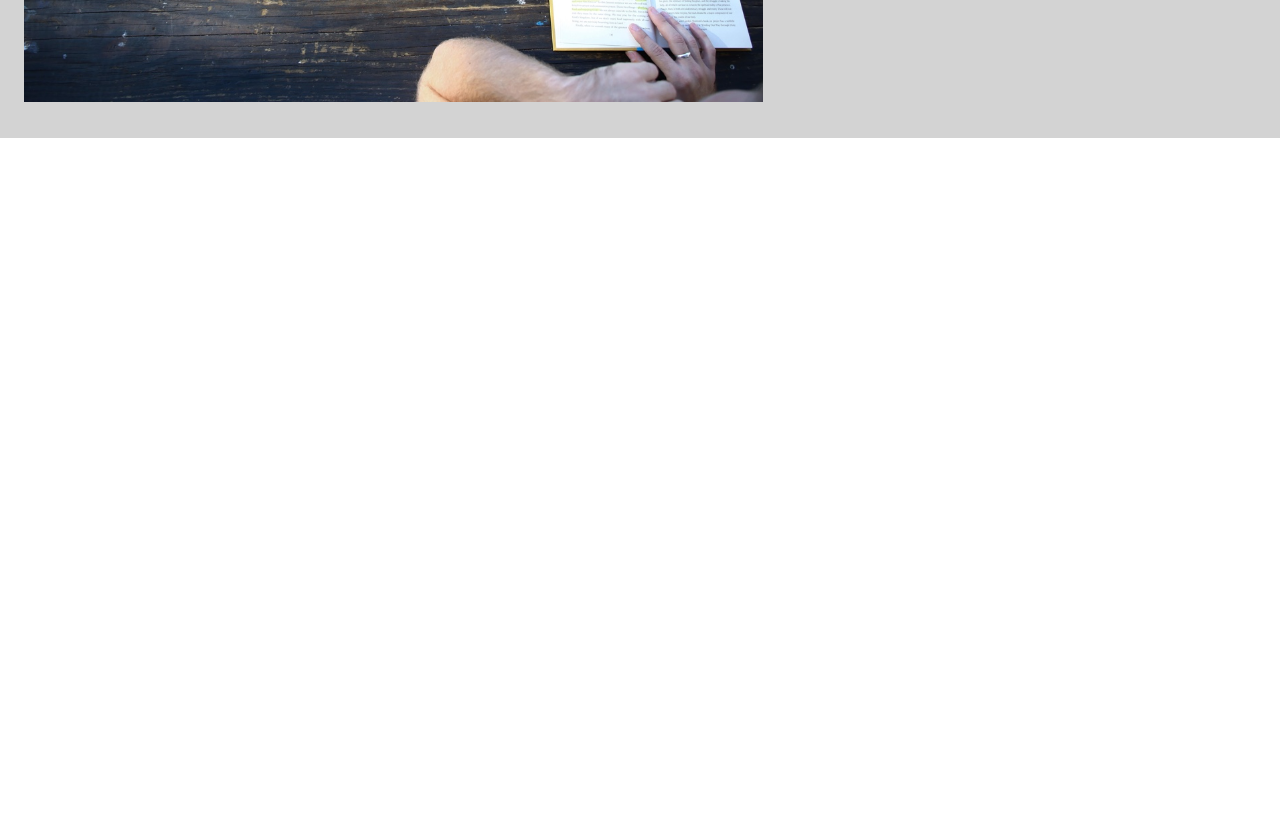
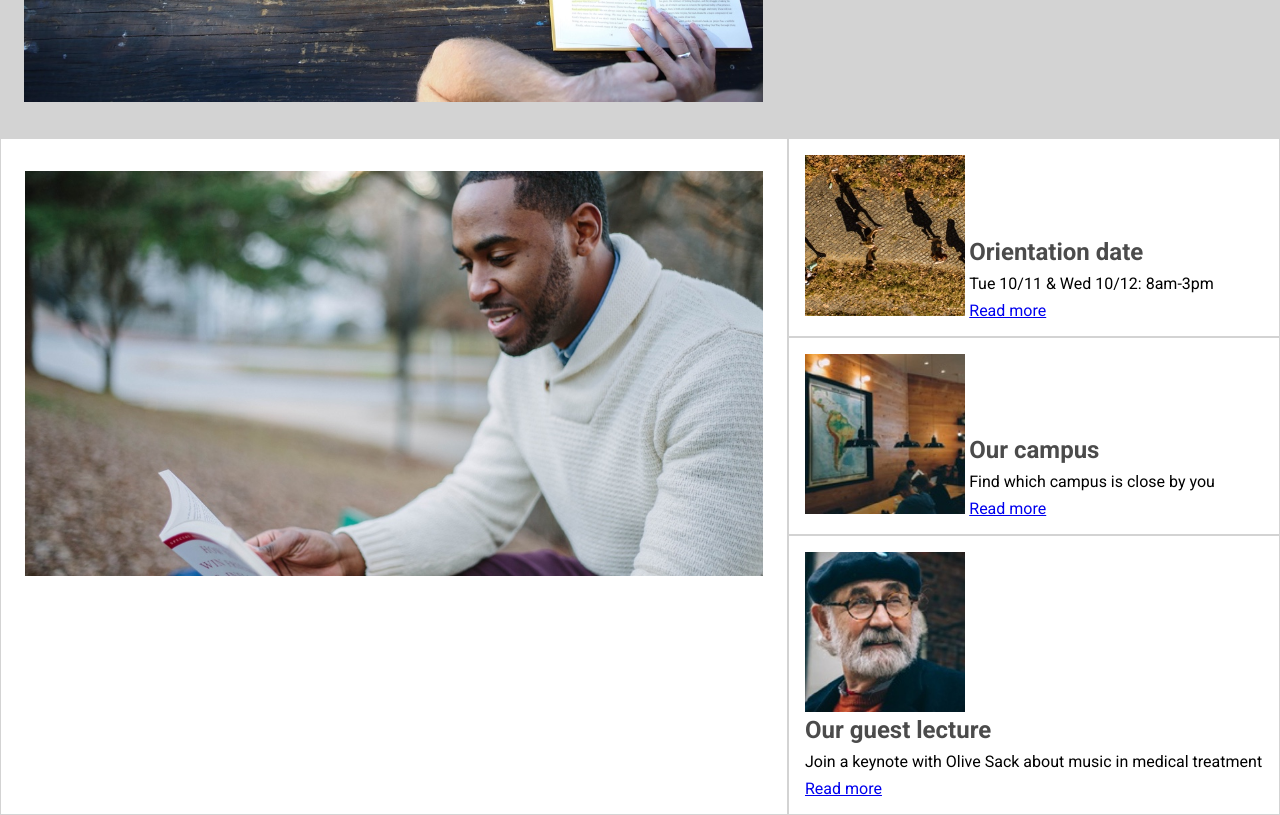
Before and after one commit to ojknox/Colmar-academy, a plain HTML site: page index.html in a window 1280 px wide. Shown: the part 540-1355 px from the top of the page. Before the commit the page ends 800 px from the top, so only its background shows below. Drawn offline with Linux system fonts and the light colour scheme.

Commit message:
added basic event section

```diff
--- a/index.html
+++ b/index.html
@@ -41,7 +41,39 @@
     </div>
 
     <!--Events-->
+    <div class="events">
+        <div class="main-event">
+            <img src="./resources/images/information-main.jpg">
+        </div>
+        <div class="side-panel">
+            <div class="small-event">
+                <img src="./resources/images/information-orientation.jpg">
+                <div class="panel-text">
+                    <h3>Orientation date</h3>
+                    <p>Tue 10/11 & Wed 10/12: 8am-3pm</p>
+                    <a href="#">Read more</a>
+                </div>
+            </div>
+            <div class="small-event">
+                <img src="./resources/images/information-campus.jpg">
+                <div class="panel-text">
+                    <h3>Our campus</h3>
+                    <p>Find which campus is close by you</p>
+                    <a href="#">Read more</a>
+                </div>
+            </div>
+            <div class="small-event">
+                <img src="./resources/images/information-guest-lecture.jpg">
+                <div class="panel-text">
+                    <h3>Our guest lecture</h3>
+                    <p>Join a keynote with Olive Sack about music in medical treatment</p>
+                    <a href="#">Read more</a>
+                </div>
+            </div>
+        </div>
 
+
+    </div>
 
 
 </body>
--- a/resources/styles/style.css
+++ b/resources/styles/style.css
@@ -92,3 +92,51 @@ BANNER
     padding: 8px 0;
     font-size: 1.15rem;
 }
+
+
+/*
+EVENTS
+*/
+
+.events {
+    display: flex;
+}
+
+.events h3 {
+    font-weight: 700;
+    margin: 0;
+}
+
+.events p {
+    margin: 0;
+    padding: 0.5rem 0;
+}
+
+.main-event {
+    padding: 2rem 1.5rem;
+    width: 60%;
+    border: 1px solid lightgray;
+}
+
+.main-event img {
+    width: 100%;
+}
+
+.side-panel {
+    display: flex;
+    flex-direction: column;
+    width: 40%;
+}
+
+.small-event {
+    padding: 1rem;
+    border: 1px solid lightgray;
+}
+
+.small-event img {
+    width: 35%;
+}
+
+.panel-text {
+    display: inline-block;
+}
```
